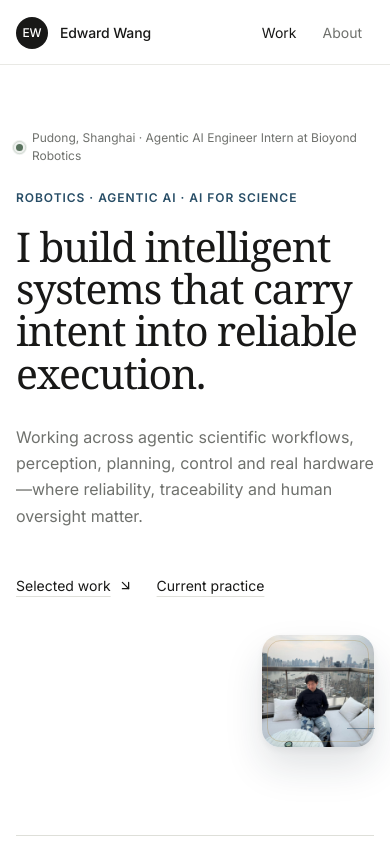
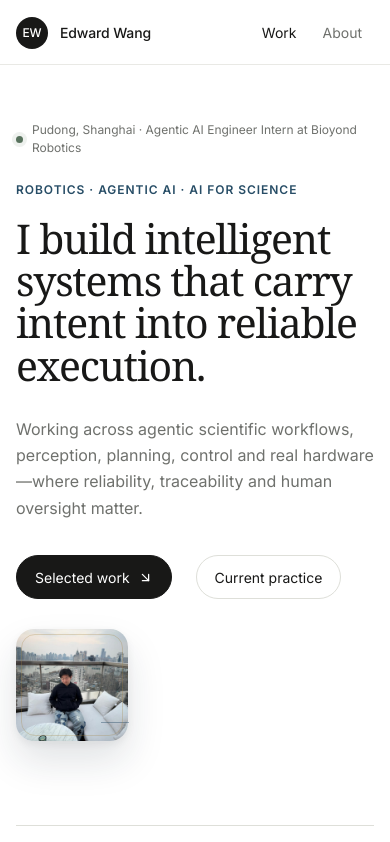
Before and after one commit to Edwardwang66/Edwardwang66.github.io, a React (Vite) app: page / in a window 390 px wide. Shown: the top 842 px of the page. Built offline with nearby package versions, Linux system fonts and the light colour scheme; a web font is replaced by a local one.

Commit message:
fix: stabilize original plus hero

```diff
--- a/src/index.css
+++ b/src/index.css
@@ -264,9 +264,9 @@ a {
 
 .home-hero {
   display: grid;
-  grid-template-columns: minmax(0, 1fr) auto;
-  gap: clamp(48px, 8vw, 104px);
-  align-items: center;
+  grid-template-columns: minmax(0, 1fr) clamp(184px, 18vw, 220px);
+  gap: clamp(56px, 8vw, 104px);
+  align-items: start;
   padding-block: clamp(88px, 10vw, 124px) clamp(96px, 11vw, 128px);
 }
 
@@ -335,7 +335,46 @@ a {
   margin-top: 34px;
 }
 
-.hero-actions a,
+.hero-actions a {
+  display: inline-flex;
+  min-height: 44px;
+  align-items: center;
+  gap: 8px;
+  border: 1px solid var(--line);
+  border-radius: 999px;
+  color: var(--ink);
+  padding: 0 18px;
+  font-size: 14px;
+  transition:
+    border-color 90ms ease-out,
+    background-color 90ms ease-out,
+    color 90ms ease-out,
+    transform 90ms ease-out;
+}
+
+.hero-actions a:first-child {
+  border-color: var(--ink);
+  background: var(--ink);
+  color: #fff;
+}
+
+.hero-actions a:hover,
+.hero-actions a:focus-visible {
+  border-color: var(--blue);
+  color: var(--blue);
+}
+
+.hero-actions a:first-child:hover,
+.hero-actions a:first-child:focus-visible {
+  border-color: #30302e;
+  background: #30302e;
+  color: #fff;
+}
+
+.hero-actions a:active {
+  transform: scale(0.985);
+}
+
 .project-panel-copy a {
   display: inline-flex;
   min-height: 44px;
@@ -351,8 +390,6 @@ a {
     text-decoration-color 90ms ease-out;
 }
 
-.hero-actions a:hover,
-.hero-actions a:focus-visible,
 .project-panel-copy a:hover,
 .project-panel-copy a:focus-visible {
   color: var(--blue);
@@ -385,7 +422,8 @@ a {
 }
 
 .portrait[data-size="hero"] {
-  width: clamp(184px, 18vw, 220px);
+  width: 100%;
+  margin-top: 42px;
 }
 
 .portrait-image {
@@ -612,39 +650,16 @@ a {
   margin-top: 18px;
 }
 
-@media (prefers-reduced-motion: no-preference) {
-  .status-dot::after {
-    position: absolute;
-    inset: -4px;
-    border: 1px solid rgba(88, 114, 93, 0.35);
-    border-radius: 50%;
-    content: "";
-    animation: status-pulse 2.4s ease-out infinite;
-  }
-}
-
-@keyframes status-pulse {
-  0%,
-  45% {
-    opacity: 0.7;
-    transform: scale(0.75);
-  }
-  80%,
-  100% {
-    opacity: 0;
-    transform: scale(1.55);
-  }
-}
-
-@media (max-width: 767px) {
+@media (max-width: 899px) {
   .home-hero {
-    grid-template-columns: minmax(0, 1fr) 128px;
-    gap: 28px;
+    grid-template-columns: minmax(0, 1fr);
+    gap: 34px;
     padding-block: 72px 96px;
   }
 
   .home-hero h1 {
-    font-size: clamp(2.6rem, 8.5vw, 3rem);
+    max-width: 700px;
+    font-size: clamp(2.6rem, 7vw, 3.35rem);
   }
 
   .hero-supporting {
@@ -653,6 +668,8 @@ a {
 
   .portrait[data-size="hero"] {
     width: 128px;
+    margin-top: 0;
+    justify-self: start;
   }
 
   .practice-record,
@@ -682,10 +699,8 @@ a {
 
 @media (max-width: 639px) {
   .home-hero {
-    grid-template-columns: minmax(0, 1fr);
-    gap: 28px;
-    align-items: start;
-    padding-block: 64px 88px;
+    gap: 30px;
+    padding-block: 56px 84px;
   }
 
   .home-hero h1 {
@@ -699,7 +714,7 @@ a {
 
   .portrait[data-size="hero"] {
     width: 112px;
-    justify-self: end;
+    justify-self: start;
   }
 
   .current-practice,
```
Also changed, not shown: 1 other file (tests, documents, lock files or other folders).
